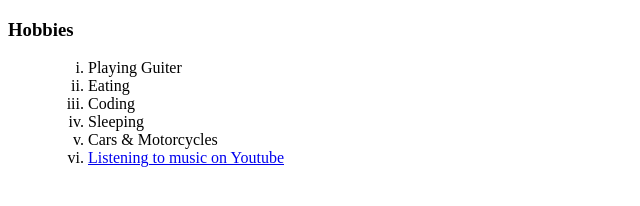
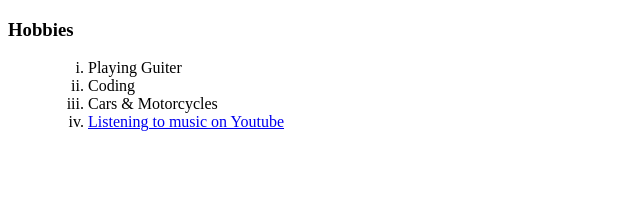
Before and after one commit to XiLucas/CV, a plain HTML site: page Hobbies.html in a window 1280 px wide. Shown: the whole page, without its empty margins (0-640 px from the left). Drawn offline with Linux system fonts and the light colour scheme.

Commit message:
Update Hobbies.html

```diff
--- a/Hobbies.html
+++ b/Hobbies.html
@@ -9,9 +9,7 @@
     <ul>
       <ol type="i">
         <li>Playing Guiter</li>
-        <li>Eating</li>
         <li>Coding</li>
-        <li>Sleeping</li>
         <li>Cars & Motorcycles</li>
         <li><a href="https://www.youtube.com/watch?v=4haurn3S8z8&list=RD34Na4j8AVgA&index=5">Listening to music on Youtube</a></li>
       </ol>
```
